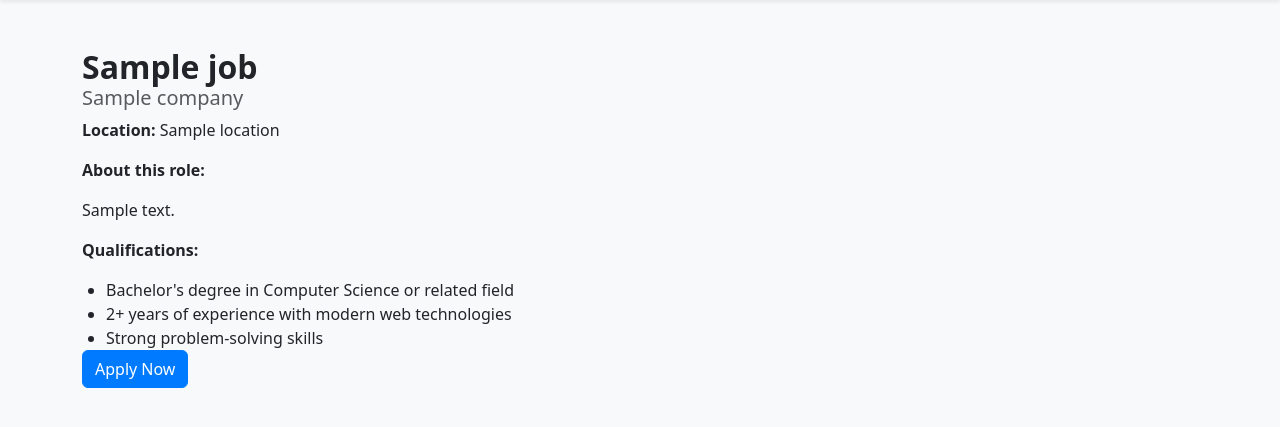
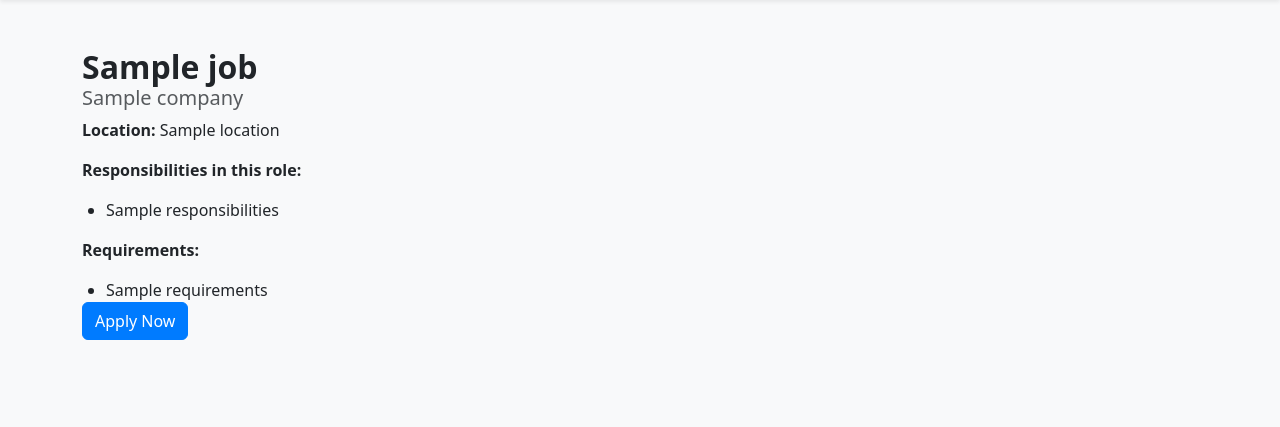
Before and after one commit to andromeda3453/flask-careers-site, a Flask app: template templates/jobdetails.html in a window 1280 px wide. Shown: the part 66-493 px from the top of the page. Run offline with Flask 3, Linux system fonts and the light colour scheme; the template is opened without the code that fills it: most values are stand-ins (such as "Sample title", 1, 10 or a date in 2020); some libraries are stand-ins or nearby versions.

Commit message:
Updated jobdetails page added functionality to fetch jobs from database

```diff
--- a/app.py
+++ b/app.py
@@ -1,49 +1,17 @@
 from flask import Flask, render_template
+from database import get_jobs
 
 app = Flask(__name__)
 
-JOBS = [
-    {
-        'id': 1,
-        'title': 'Data Scientist',
-        'location': 'Dubai, UAE',
-        'salary': 30_000,
-        'about': 'Lorem ipsum odor amet, consectetuer adipiscing elit. Ultricies placerat arcu habitant gravida etiam praesent pulvinar tempor sollicitudin. Tincidunt suspendisse sem consectetur litora sed purus eros suscipit. Mi aenean sed rhoncus taciti, massa convallis dis. Mus vel orci conubia suscipit nibh aliquam. Tincidunt volutpat blandit sociosqu tristique eros scelerisque et rhoncus. Metus nam finibus posuere pellentesque neque; aliquet erat nascetur.',
-        'company': 'Moran Instruments Ltd'
-    },
-    {
-        'id': 2,
-        'title': 'Data Engineer',
-        'location': 'Abu Dhabi, UAE',
-        'salary': 40_000,
-        'about': 'Lorem ipsum odor amet, consectetuer adipiscing elit. Ultricies placerat arcu habitant gravida etiam praesent pulvinar tempor sollicitudin. Tincidunt suspendisse sem consectetur litora sed purus eros suscipit. Mi aenean sed rhoncus taciti, massa convallis dis. Mus vel orci conubia suscipit nibh aliquam. Tincidunt volutpat blandit sociosqu tristique eros scelerisque et rhoncus. Metus nam finibus posuere pellentesque neque; aliquet erat nascetur.',
-        'company': 'Dawson Advertising Ltd'
-    },
-    {
-        'id': 3,
-        'title': 'Data Analyst',
-        'location': 'RAK, UAE',
-        'salary': 35_000,
-        'about': 'Lorem ipsum odor amet, consectetuer adipiscing elit. Ultricies placerat arcu habitant gravida etiam praesent pulvinar tempor sollicitudin. Tincidunt suspendisse sem consectetur litora sed purus eros suscipit. Mi aenean sed rhoncus taciti, massa convallis dis. Mus vel orci conubia suscipit nibh aliquam. Tincidunt volutpat blandit sociosqu tristique eros scelerisque et rhoncus. Metus nam finibus posuere pellentesque neque; aliquet erat nascetur.',
-        'company': 'Clayton Training Ltd'
-    },
-    {
-        'id': 4,
-        'title': 'Backend Engineer',
-        'location': 'UAQ, UAE',
-        'salary': 30_000,
-        'about': 'Lorem ipsum odor amet, consectetuer adipiscing elit. Ultricies placerat arcu habitant gravida etiam praesent pulvinar tempor sollicitudin. Tincidunt suspendisse sem consectetur litora sed purus eros suscipit. Mi aenean sed rhoncus taciti, massa convallis dis. Mus vel orci conubia suscipit nibh aliquam. Tincidunt volutpat blandit sociosqu tristique eros scelerisque et rhoncus. Metus nam finibus posuere pellentesque neque; aliquet erat nascetur.',
-        'company': 'Fleming Security Ltd'
-    },
-]
+
+@app.route("/job/<job_id>")
+def job_detail(job_id):
+    job = get_jobs("*", job_id)[0]
+    print(job)
+    return render_template("jobdetails.html", job=job)
 
 
-@app.route('/job/<job_id>')
-def job_detail(job_id):
-    job = next(filter(lambda x: str(x['id']) == job_id, JOBS))
-    print(job)
-    return render_template('jobdetails.html', job=job)
-
-@app.route('/')
+@app.route("/")
 def home():
-    return render_template('home.html', jobs=JOBS)
+    jobs = get_jobs(["title", "currency", "location", "salary", "id"])
+    return render_template("home.html", jobs=jobs)
--- a/templates/jobdetails.html
+++ b/templates/jobdetails.html
@@ -9,17 +9,21 @@
 
 <div class="container my-5">
     <h1 class="card-title">{{job.title}}</h1>
-    <h5 class="card-subtitle mb-2 text-muted">{{job.company}}</h5>
-    <p class="card-text"><strong>Location: </strong>{{job.location}}</p>
-    <p class="card-text"><strong>About this role:</strong></p>
+    <h5 class="card-subtitle mb-2 text-muted">{{job.company or "-"}}</h5>
+    <p class="card-text"><strong>Location: </strong>{{job.location or "-"}}</p>
+    <p class="card-text"><strong>Responsibilities in this role:</strong></p>
     <p class="card-text">
-        {{ job.about }}
+    <ul>
+        {% for line in job.responsibilities.split('\n') %}
+        <li>{{line}}</li>
+        {% endfor %}
+    </ul>
     </p>
-    <p class="card-text"><strong>Qualifications:</strong></p>
+    <p class="card-text"><strong>Requirements:</strong></p>
     <ul>
-        <li>Bachelor's degree in Computer Science or related field</li>
-        <li>2+ years of experience with modern web technologies</li>
-        <li>Strong problem-solving skills</li>
+        {% for line in job.requirements.split('\n') %}
+        <li>{{line}}</li>
+        {% endfor %}
     </ul>
     <a href="#" class="btn btn-primary">Apply Now</a>
 </div>
--- a/templates/jobs.html
+++ b/templates/jobs.html
@@ -1,9 +1,9 @@
 <div
     class="shadow bg-body-tertiary rounded d-flex px-5 py-3 justify-content-between w-75 text-center align-items-center mx-auto mb-4">
-    <div class="d-flex flex-column">
+    <div class="d-flex w-25 flex-column">
         <p class="h3">{{job.title}}</p>
         <p>{{job.location}}</p>
-        <p>{{job.salary}}</p>
+        <p>{{job.currency or ""}} {{job.salary or ""}}</p>
     </div>
     <div>
         <a href="{{ url_for('job_detail', job_id=job['id']) }}" class="btn btn-primary btn-lg">Apply</a>
```
Also changed, not shown: database.py (+32 -2 lines).
